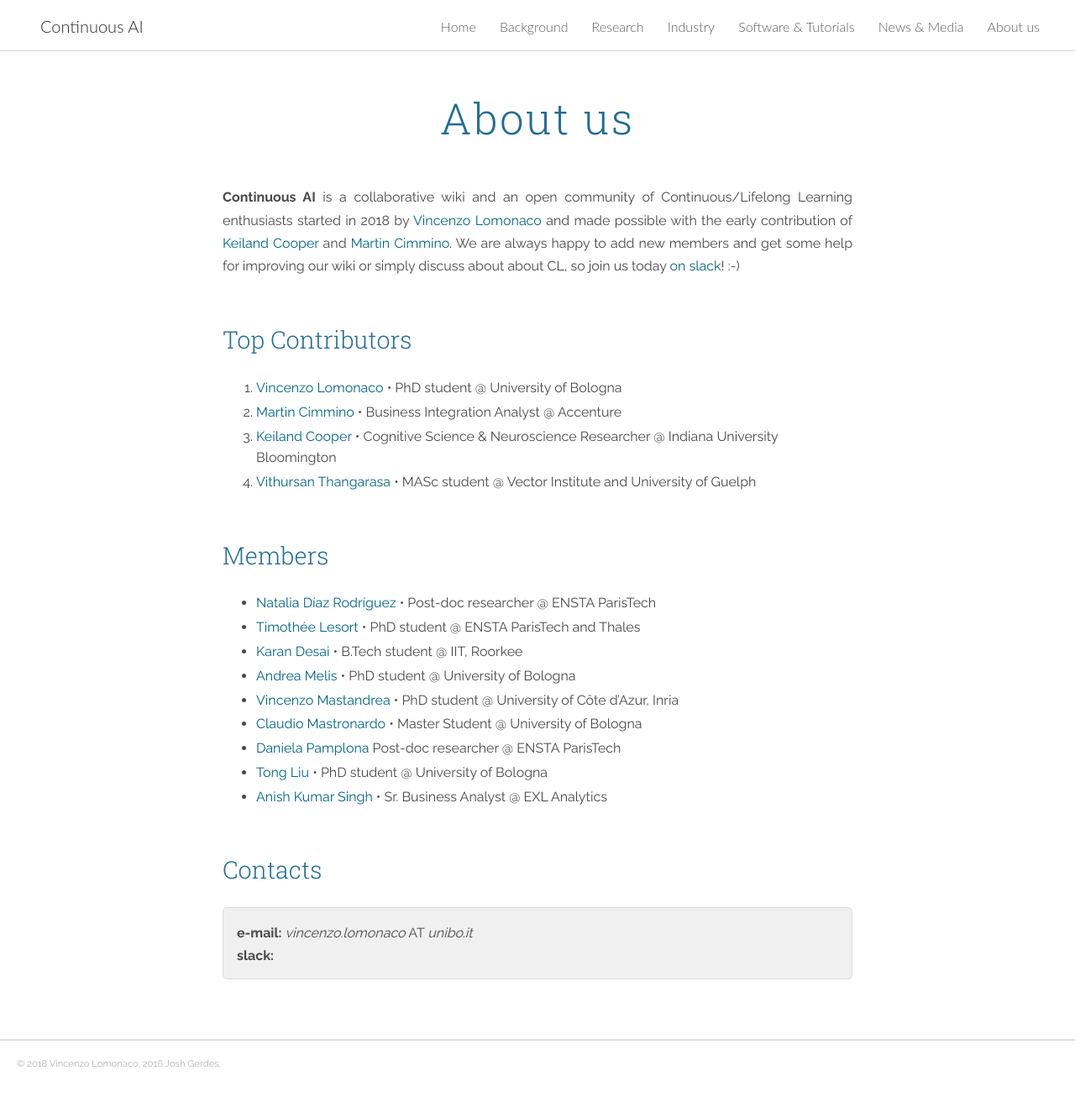
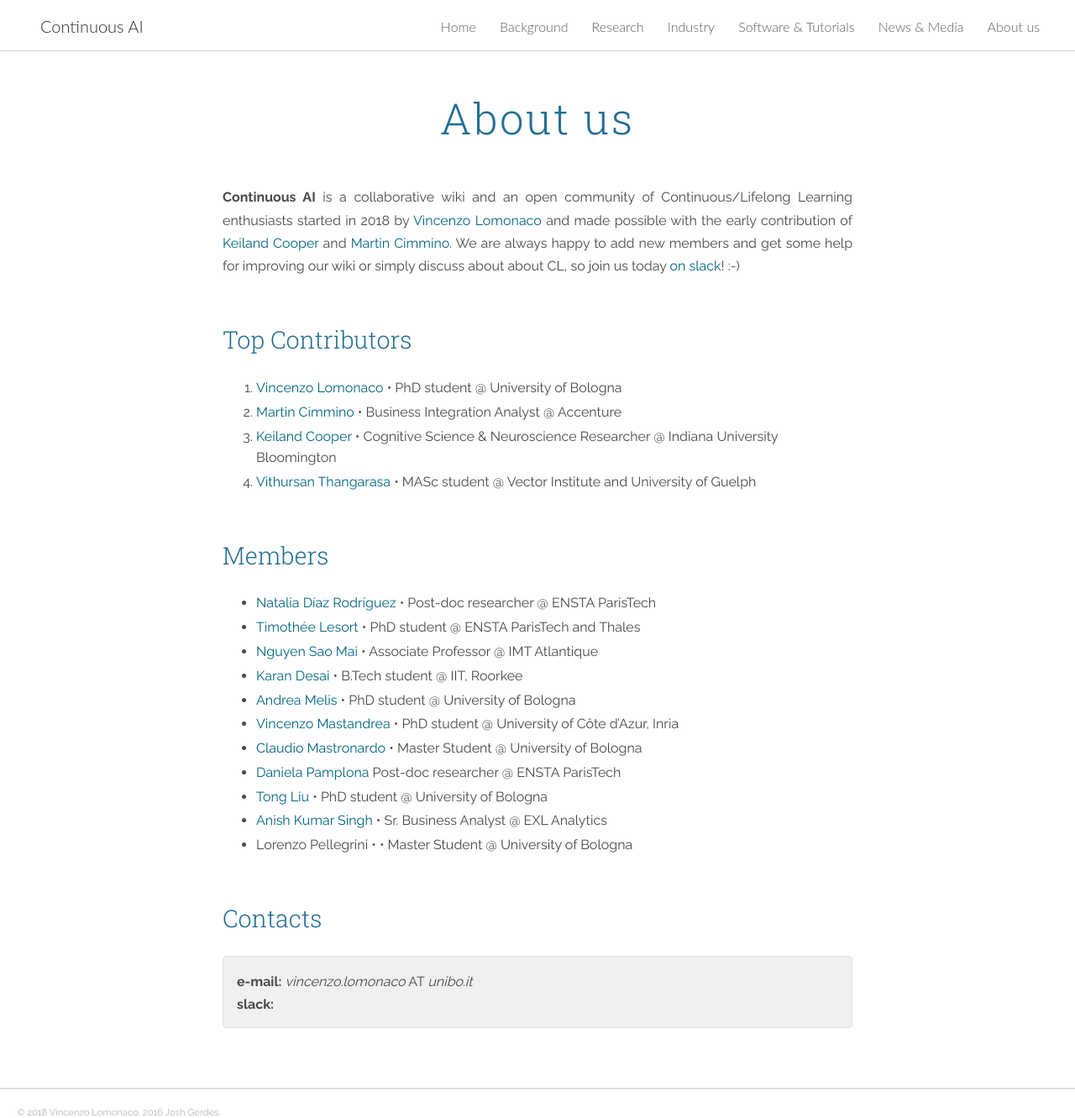
Before and after one commit to giparisi/website, a Jekyll site: the page built from about_us.md, in a window 1280 px wide and 1331 px high. Shown: the whole window at 84% size. Built offline with Jekyll 4.4.1, drawn with Linux system fonts in a browser that asks for light colours; nearby versions of some CDN libraries.

Commit message:
members added.

```diff
--- a/about_us.md
+++ b/about_us.md
@@ -18,6 +18,7 @@ layout: page
 
  - [Natalia Díaz Rodríguez](https://about.me/NataliaDiazRodriguez) &bull; Post-doc researcher @ ENSTA ParisTech
  - [Timothée Lesort](https://scholar.google.com/citations?user=5NttkuoAAAAJ&hl=en) &bull; PhD student @ ENSTA ParisTech and Thales
+ - [Nguyen Sao Mai](http://nguyensmai.free.fr/Home.html) &bull; Associate Professor @ IMT Atlantique
  - [Karan Desai](https://www.linkedin.com/in/karan-desai-050b68bb/) &bull; B.Tech student @ IIT, Roorkee
  - [Andrea Melis](https://www.unibo.it/sitoweb/a.melis) &bull; PhD student @ University of Bologna
  - [Vincenzo Mastandrea](https://scholar.google.it/citations?user=zNgK7qUAAAAJ&hl=it) &bull; PhD student @ University of Côte d’Azur, Inria
@@ -25,6 +26,7 @@ layout: page
  - [Daniela Pamplona](https://www.researchgate.net/profile/Daniela_Pamplona) Post-doc researcher @ ENSTA ParisTech
  - [Tong Liu](https://www.unibo.it/sitoweb/t.liu) &bull; PhD student @ University of Bologna
  - [Anish Kumar Singh](https://www.linkedin.com/in/jay-vishal-8bb690aa/) &bull; Sr. Business Analyst @ EXL Analytics
+ - Lorenzo Pellegrini &bull; &bull; Master Student @ University of Bologna
 
 
 
```
